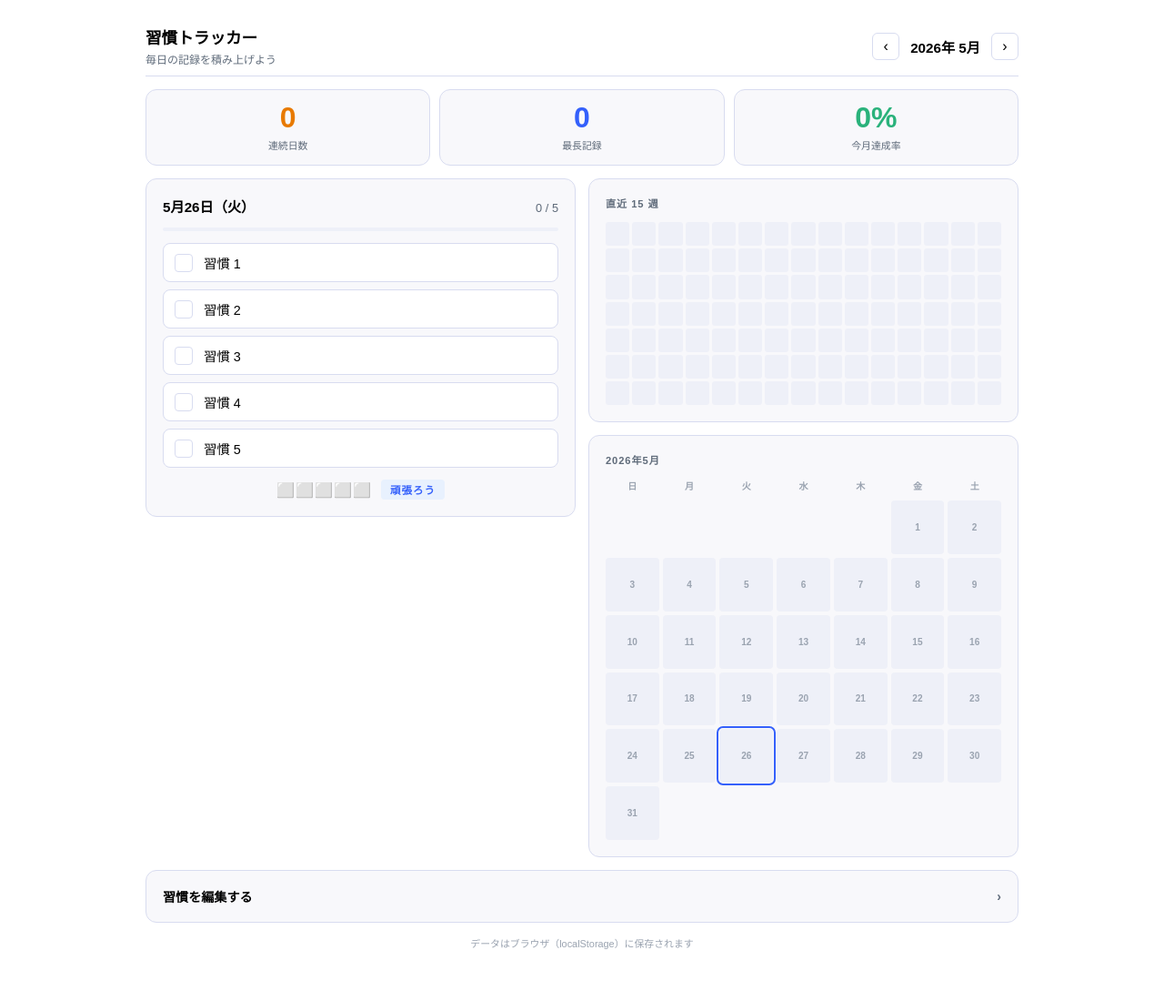
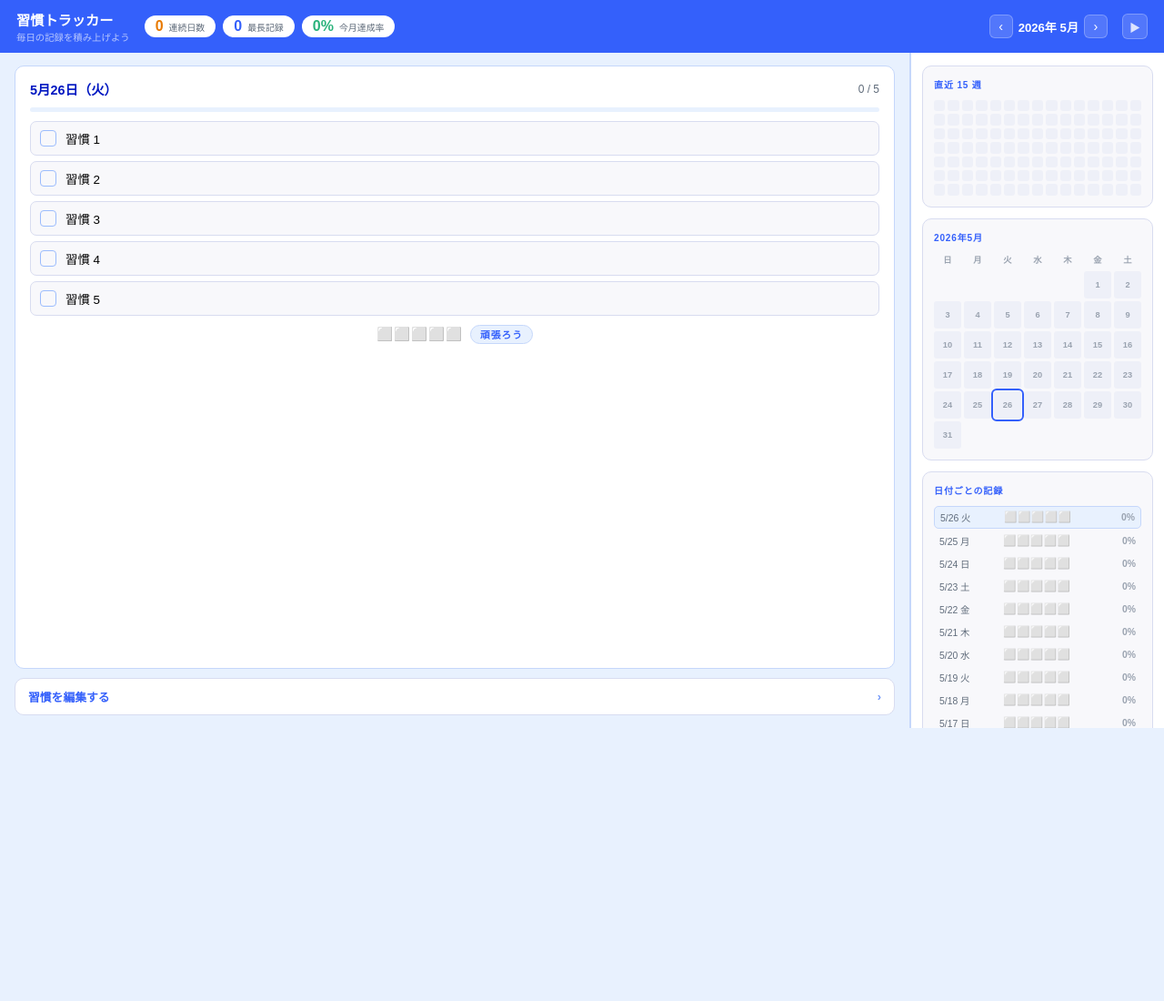
Before and after one commit to yuyuyu0170-dot/habit-tracker-web, a plain HTML site: page index.html in a window 1280 px wide. Shown: the whole page at 91% size. After the commit the page ends 800 px from the top, so only its background shows below. Drawn offline with Linux system fonts and the light colour scheme.

Commit message:
statsチップを白背景・元の色に戻す

```diff
--- a/index.html
+++ b/index.html
@@ -8,239 +8,322 @@
 *, *::before, *::after { box-sizing: border-box; margin: 0; padding: 0; }
 
 :root {
-  /* デジタル庁 Blue パレット */
   --blue-900: #0017C1;
   --blue-500: #3460FB;
   --blue-300: #7096F8;
   --blue-100: #C5D7FB;
   --blue-050: #E8F1FE;
-
-  /* Green（達成・成功） */
   --green-700: #1A8A5C;
   --green-500: #2AB27B;
   --green-100: #C5E8D8;
   --green-050: #EEF8F4;
-
-  /* Orange（ストリーク） */
-  --orange:    #E87A00;
-  --orange-bg: #FEF3E0;
-
-  /* Surface */
+  --orange: #E87A00;
   --bg:     #FFFFFF;
   --s1:     #F8F8FB;
   --s2:     #EEF0F8;
   --border: #D8DCF0;
-
-  /* Text */
   --t1: #000000;
   --t2: #5F6B7A;
   --t3: #9AA3B0;
-
-  --r: 12px;
+  --r: 10px;
+  --side-w: 280px;
 }
 
-body {
+html, body {
+  height: 100%;
+  overflow: hidden;
   font-family: Arial, 'Helvetica Neue', sans-serif;
-  background: var(--bg);
+  background: var(--blue-050);
   color: var(--t1);
-  min-height: 100vh;
-  padding: 24px 16px 56px;
 }
 
-.wrap { max-width: 960px; margin: 0 auto; display: flex; flex-direction: column; gap: 14px; }
-.top-bar { display: flex; justify-content: space-between; align-items: center; padding: 4px 0 10px; border-bottom: 1px solid var(--border); }
-.main-grid { display: grid; grid-template-columns: 1fr 1fr; gap: 14px; align-items: start; }
-.side-panel { display: flex; flex-direction: column; gap: 14px; }
+body { display: flex; flex-direction: column; }
 
-/* ─── Header ─── */
-.header h1 { font-size: 1.1rem; font-weight: 700; color: var(--t1); }
-.header p  { font-size: 0.75rem; color: var(--t2); margin-top: 3px; }
+/* ══════════════════════════════
+   TOP BAR — blue background
+══════════════════════════════ */
+.top-bar {
+  flex-shrink: 0;
+  background: var(--blue-500);
+  display: flex;
+  align-items: center;
+  gap: 16px;
+  padding: 10px 18px;
+}
 
-/* ─── Month nav ─── */
-.month-nav {
-  display: flex; align-items: center; gap: 12px;
+.header { flex-shrink: 0; }
+.header h1 { font-size: 0.95rem; font-weight: 700; color: #fff; }
+.header p  { font-size: 0.65rem; color: rgba(255,255,255,0.65); margin-top: 1px; }
+
+/* Stats chips in top bar */
+.stat-chips {
+  display: flex;
+  gap: 8px;
+  flex: 1;
 }
+.chip {
+  display: flex;
+  align-items: center;
+  gap: 6px;
+  background: #fff;
+  border-radius: 20px;
+  padding: 4px 12px;
+}
+.chip-num {
+  font-size: 1rem;
+  font-weight: 700;
+  line-height: 1;
+}
+.chip-num.orange { color: var(--orange); }
+.chip-num.blue   { color: var(--blue-500); }
+.chip-num.green  { color: var(--green-500); }
+.chip-lbl {
+  font-size: 0.62rem;
+  color: var(--t2);
+  white-space: nowrap;
+}
+
+/* Month nav */
+.month-nav { display: flex; align-items: center; gap: 6px; flex-shrink: 0; }
 .nav-btn {
-  width: 30px; height: 30px; border-radius: 6px;
-  background: var(--bg); border: 1px solid var(--border);
-  color: var(--t1); font-size: 1rem; cursor: pointer;
+  width: 26px; height: 26px; border-radius: 6px;
+  background: rgba(255,255,255,0.15);
+  border: 1px solid rgba(255,255,255,0.25);
+  color: #fff; font-size: 0.9rem; cursor: pointer;
   display: flex; align-items: center; justify-content: center;
   transition: background 0.15s;
 }
-.nav-btn:hover { background: var(--s2); }
-.month-label { font-size: 0.95rem; font-weight: 700; }
+.nav-btn:hover { background: rgba(255,255,255,0.3); }
+.month-label { font-size: 0.82rem; font-weight: 700; color: #fff; white-space: nowrap; }
 
-/* ─── Stat row ─── */
-.stats { display: grid; grid-template-columns: repeat(3, 1fr); gap: 10px; }
-.stat {
-  background: var(--s1); border: 1px solid var(--border);
-  border-radius: var(--r); padding: 14px 10px; text-align: center;
+/* Toggle button */
+.toggle-side {
+  width: 28px; height: 28px; border-radius: 6px; flex-shrink: 0;
+  background: rgba(255,255,255,0.15);
+  border: 1px solid rgba(255,255,255,0.25);
+  color: rgba(255,255,255,0.8); font-size: 0.75rem; cursor: pointer;
+  display: flex; align-items: center; justify-content: center;
+  transition: background 0.15s;
 }
-.stat-num {
-  font-size: 2rem; font-weight: 700; line-height: 1;
-  display: block; margin-bottom: 6px;
+.toggle-side:hover { background: rgba(255,255,255,0.3); color: #fff; }
+
+/* ══════════════════════════════
+   BODY AREA
+══════════════════════════════ */
+.body-area {
+  flex: 1;
+  display: flex;
+  overflow: hidden;
+  gap: 0;
 }
-.stat-num.orange { color: var(--orange); }
-.stat-num.blue   { color: var(--blue-500); }
-.stat-num.green  { color: var(--green-500); }
-.stat-lbl { font-size: 0.68rem; color: var(--t2); font-weight: 400; }
 
-/* ─── Today card ─── */
+/* ── Main panel ── */
+.main-panel {
+  flex: 1;
+  min-width: 0;
+  overflow-y: auto;
+  padding: 14px 16px;
+  display: flex;
+  flex-direction: column;
+  gap: 10px;
+}
+
+/* Today card */
 .today {
-  background: var(--s1); border: 1px solid var(--border);
-  border-radius: var(--r); padding: 18px;
-  display: flex; flex-direction: column; gap: 13px;
+  background: var(--bg);
+  border: 1.5px solid var(--blue-100);
+  border-radius: var(--r);
+  padding: 14px 16px;
+  display: flex;
+  flex-direction: column;
+  gap: 10px;
+  flex: 1;
 }
-.today-head { display: flex; justify-content: space-between; align-items: baseline; }
-.today-date { font-size: 0.95rem; font-weight: 700; }
-.today-pct  { font-size: 0.8rem; color: var(--t2); }
+.today-head { display: flex; justify-content: space-between; align-items: center; }
+.today-date { font-size: 0.9rem; font-weight: 700; color: var(--blue-900); }
+.today-pct  { font-size: 0.75rem; color: var(--t2); }
 
-/* Progress bar */
-.prog-track { height: 4px; background: var(--s2); border-radius: 99px; overflow: hidden; }
+.prog-track { height: 5px; background: var(--blue-050); border-radius: 99px; overflow: hidden; }
 .prog-fill  {
-  height: 100%; border-radius: 99px; background: var(--blue-500);
+  height: 100%; border-radius: 99px;
+  background: linear-gradient(90deg, var(--blue-300), var(--blue-500));
   transition: width 0.4s cubic-bezier(.4,0,.2,1);
 }
-.prog-fill.full { background: var(--green-500); }
+.prog-fill.full { background: linear-gradient(90deg, var(--green-500), var(--green-700)); }
 
-/* Habit list */
-.habits { display: flex; flex-direction: column; gap: 8px; }
+.habits { display: flex; flex-direction: column; gap: 6px; }
 .habit {
-  display: flex; align-items: center; gap: 12px; padding: 10px 12px;
-  border-radius: 8px; background: var(--bg); border: 1px solid var(--border);
-  cursor: pointer; transition: border-color 0.15s, background 0.15s; user-select: none;
+  display: flex; align-items: center; gap: 10px;
+  padding: 8px 10px; border-radius: 7px;
+  background: var(--s1); border: 1px solid var(--border);
+  cursor: pointer; transition: border-color 0.15s, background 0.15s;
+  user-select: none;
 }
-.habit:hover { background: var(--s2); }
+.habit:hover { background: var(--blue-050); border-color: var(--blue-100); }
 .habit.done  { background: var(--green-050); border-color: var(--green-100); }
-
 .chk {
-  width: 20px; height: 20px; border-radius: 4px; flex-shrink: 0;
-  border: 1.5px solid var(--border); display: flex;
-  align-items: center; justify-content: center;
-  font-size: 0.75rem; color: #fff; transition: all 0.15s;
+  width: 18px; height: 18px; border-radius: 4px; flex-shrink: 0;
+  border: 1.5px solid var(--border);
+  display: flex; align-items: center; justify-content: center;
+  font-size: 0.7rem; color: #fff; transition: all 0.15s;
 }
+.habit:not(.done) .chk { border-color: var(--blue-200, #9BBCFD); }
 .habit.done .chk { background: var(--green-500); border-color: var(--green-500); }
-
-.hname { font-size: 0.9rem; font-weight: 400; }
+.hname { font-size: 0.84rem; }
 .habit.done .hname { color: var(--green-700); font-weight: 500; }
 
-/* Emoji bar */
 .ebar {
-  display: flex; align-items: center; justify-content: center; gap: 10px;
-  font-size: 1rem; letter-spacing: 1px;
+  display: flex; align-items: center; justify-content: center; gap: 8px;
+  font-size: 0.9rem; letter-spacing: 1px;
 }
 .eval {
-  font-size: 0.72rem; font-weight: 600; color: var(--blue-500);
-  background: var(--blue-050); border-radius: 4px; padding: 3px 10px;
+  font-size: 0.67rem; font-weight: 700; color: var(--blue-500);
+  background: var(--blue-050); border: 1px solid var(--blue-100);
+  border-radius: 20px; padding: 2px 10px;
 }
 
-/* ─── Cards ─── */
-.heatmap-card, .cal-card, .settings-card {
-  background: var(--s1); border: 1px solid var(--border);
-  border-radius: var(--r); padding: 18px;
+/* Settings */
+.settings-card {
+  background: var(--bg); border: 1px solid var(--border);
+  border-radius: var(--r); padding: 10px 14px; flex-shrink: 0;
 }
-.card-title {
-  font-size: 0.7rem; font-weight: 700; text-transform: uppercase;
-  letter-spacing: 0.08em; color: var(--t2); margin-bottom: 13px;
-}
-
-/* ─── Heatmap ─── */
-.hmap { display: grid; grid-template-columns: repeat(15, 1fr); gap: 3px; }
-.cell {
-  aspect-ratio: 1; border-radius: 3px;
-  transition: transform 0.12s; cursor: default;
-}
-.cell:hover { transform: scale(1.4); z-index: 1; position: relative; }
-.h0 { background: var(--s2); }
-.h1 { background: var(--green-050); }
-.h2 { background: var(--green-100); }
-.h3 { background: #7BCFAB; }
-.h4 { background: var(--green-500); }
-.h5 { background: var(--green-700); }
-
-/* ─── Calendar ─── */
-.cal-grid { display: grid; grid-template-columns: repeat(7, 1fr); gap: 4px; }
-.cal-wd {
-  font-size: 0.63rem; color: var(--t3); text-align: center;
-  padding-bottom: 5px; font-weight: 700;
-}
-.cal-d {
-  aspect-ratio: 1; border-radius: 4px;
-  display: flex; align-items: center; justify-content: center;
-  font-size: 0.63rem; font-weight: 600;
-}
-.cal-d.empty  { }
-.cal-d.future { background: var(--s2); color: var(--t3); }
-.cal-d.today-mark { outline: 2px solid var(--blue-500); outline-offset: 1px; }
-.d0 { background: var(--s2); color: var(--t3); }
-.d1 { background: var(--green-050); color: var(--green-700); }
-.d2 { background: var(--green-100); color: var(--green-700); }
-.d3 { background: #7BCFAB; color: #fff; }
-.d4 { background: var(--green-500); color: #fff; }
-.d5 { background: var(--green-700); color: #fff; }
-
-/* ─── Settings ─── */
 .stg-toggle {
   display: flex; justify-content: space-between; align-items: center;
-  cursor: pointer; font-size: 0.88rem; font-weight: 700; user-select: none;
+  cursor: pointer; font-size: 0.8rem; font-weight: 700; user-select: none;
+  color: var(--blue-500);
 }
-.stg-toggle:hover { color: var(--blue-500); }
-.arrow { color: var(--t2); transition: transform 0.2s; display: inline-block; }
+.stg-toggle:hover { color: var(--blue-900); }
+.arrow { color: var(--blue-300); transition: transform 0.2s; display: inline-block; }
 .arrow.open { transform: rotate(90deg); }
-.stg-body { display: none; flex-direction: column; gap: 9px; margin-top: 14px; }
+.stg-body { display: none; flex-direction: column; gap: 7px; margin-top: 10px; }
 .stg-body.open { display: flex; }
-.irow { display: flex; align-items: center; gap: 10px; }
-.ilbl { font-size: 0.72rem; color: var(--t3); width: 14px; text-align: right; flex-shrink: 0; }
+.irow { display: flex; align-items: center; gap: 8px; }
+.ilbl { font-size: 0.68rem; color: var(--t3); width: 14px; text-align: right; flex-shrink: 0; }
 .hinput {
-  flex: 1; background: var(--bg); border: 1px solid var(--border);
-  border-radius: 6px; color: var(--t1); padding: 8px 11px;
-  font-size: 0.87rem; font-family: Arial, sans-serif;
+  flex: 1; background: var(--s1); border: 1px solid var(--border);
+  border-radius: 6px; color: var(--t1); padding: 6px 10px;
+  font-size: 0.82rem; font-family: Arial, sans-serif;
   outline: none; transition: border-color 0.15s;
 }
-.hinput:focus { border-color: var(--blue-500); }
+.hinput:focus { border-color: var(--blue-500); background: var(--blue-050); }
 .sbtn {
-  margin-top: 4px; width: 100%; background: var(--blue-500);
-  border: none; color: #fff; padding: 11px; border-radius: 8px;
-  font-size: 0.88rem; font-weight: 700; font-family: Arial, sans-serif;
+  width: 100%; background: var(--blue-500);
+  border: none; color: #fff; padding: 9px; border-radius: 7px;
+  font-size: 0.82rem; font-weight: 700; font-family: Arial, sans-serif;
   cursor: pointer; transition: background 0.15s;
 }
 .sbtn:hover { background: var(--blue-900); }
 
-/* ─── Footer ─── */
-.note { text-align: center; font-size: 0.68rem; color: var(--t3); }
+/* ── Side panel ── */
+.side-panel {
+  width: var(--side-w);
+  flex-shrink: 0;
+  overflow-y: auto;
+  overflow-x: hidden;
+  background: var(--bg);
+  border-left: 2px solid var(--blue-100);
+  padding: 14px 12px;
+  display: flex;
+  flex-direction: column;
+  gap: 12px;
+  transition: width 0.25s ease, padding 0.25s ease, border 0.25s ease;
+}
+.side-panel.closed {
+  width: 0; padding: 0; border-left: none; overflow: hidden;
+}
+
+.card {
+  background: var(--s1); border: 1px solid var(--border);
+  border-radius: var(--r); padding: 12px;
+}
+.card-title {
+  font-size: 0.63rem; font-weight: 700; text-transform: uppercase;
+  letter-spacing: 0.08em; color: var(--blue-500); margin-bottom: 10px;
+}
+
+/* Heatmap */
+.hmap { display: grid; grid-template-columns: repeat(15, 1fr); gap: 3px; }
+.cell { aspect-ratio: 1; border-radius: 3px; cursor: default; transition: transform 0.1s; }
+.cell:hover { transform: scale(1.4); z-index: 1; position: relative; }
+.h0 { background: var(--s2); }
+.h1 { background: var(--blue-050); }
+.h2 { background: var(--blue-100); }
+.h3 { background: var(--blue-300); }
+.h4 { background: var(--blue-500); }
+.h5 { background: var(--blue-900); }
+
+/* Calendar */
+.cal-grid { display: grid; grid-template-columns: repeat(7, 1fr); gap: 3px; }
+.cal-wd { font-size: 0.58rem; color: var(--t3); text-align: center; padding-bottom: 3px; font-weight: 700; }
+.cal-d {
+  aspect-ratio: 1; border-radius: 3px;
+  display: flex; align-items: center; justify-content: center;
+  font-size: 0.58rem; font-weight: 600;
+}
+.cal-d.future { background: var(--s2); color: var(--t3); }
+.cal-d.today-mark { outline: 2px solid var(--blue-500); outline-offset: 1px; }
+.d0 { background: var(--s2); color: var(--t3); }
+.d1 { background: var(--blue-050); color: var(--blue-900); }
+.d2 { background: var(--blue-100); color: var(--blue-900); }
+.d3 { background: var(--blue-300); color: #fff; }
+.d4 { background: var(--blue-500); color: #fff; }
+.d5 { background: var(--blue-900); color: #fff; }
+
+/* Date list */
+.date-list { display: flex; flex-direction: column; gap: 2px; }
+.date-row {
+  display: flex; align-items: center; gap: 6px;
+  padding: 4px 6px; border-radius: 5px; font-size: 0.68rem;
+}
+.date-row:hover { background: var(--blue-050); }
+.date-row.is-today { background: var(--blue-050); border: 1px solid var(--blue-100); border-radius: 5px; }
+.dr-date { color: var(--t2); width: 64px; flex-shrink: 0; font-size: 0.65rem; }
+.dr-dots { flex: 1; letter-spacing: 0.5px; font-size: 0.72rem; }
+.dr-pct { width: 32px; text-align: right; font-weight: 700; font-size: 0.65rem; flex-shrink: 0; }
+.pct-100 { color: var(--blue-900); }
+.pct-hi  { color: var(--blue-500); }
+.pct-mid { color: var(--blue-300); }
+.pct-lo  { color: var(--t3); }
 </style>
 </head>
 <body>
-<div class="wrap">
 
+<!-- Top bar -->
 <div class="top-bar">
   <div class="header">
     <h1>習慣トラッカー</h1>
     <p>毎日の記録を積み上げよう</p>
   </div>
+
+  <div class="stat-chips">
+    <div class="chip">
+      <span class="chip-num orange" id="s-streak">0</span>
+      <span class="chip-lbl">連続日数</span>
+    </div>
+    <div class="chip">
+      <span class="chip-num blue" id="s-best">0</span>
+      <span class="chip-lbl">最長記録</span>
+    </div>
+    <div class="chip">
+      <span class="chip-num green" id="s-rate">—</span>
+      <span class="chip-lbl">今月達成率</span>
+    </div>
+  </div>
+
   <div class="month-nav">
     <button class="nav-btn" id="prev">‹</button>
     <span class="month-label" id="month-lbl"></span>
     <button class="nav-btn" id="next">›</button>
   </div>
+
+  <button class="toggle-side" id="toggle-side" title="履歴パネルを開閉">▶</button>
 </div>
 
-  <div class="stats">
-    <div class="stat">
-      <span class="stat-num orange" id="s-streak">0</span>
-      <div class="stat-lbl">連続日数</div>
-    </div>
-    <div class="stat">
-      <span class="stat-num blue" id="s-best">0</span>
-      <div class="stat-lbl">最長記録</div>
-    </div>
-    <div class="stat">
-      <span class="stat-num green" id="s-rate">—</span>
-      <div class="stat-lbl">今月達成率</div>
-    </div>
-  </div>
+<!-- Body -->
+<div class="body-area">
 
-  <div class="main-grid">
+  <!-- Main -->
+  <div class="main-panel">
     <div class="today">
       <div class="today-head">
         <span class="today-date" id="today-lbl"></span>
@@ -249,19 +332,6 @@ body {
       <div class="prog-track"><div class="prog-fill" id="prog" style="width:0"></div></div>
       <div class="habits" id="habits"></div>
       <div class="ebar" id="ebar"></div>
-    </div>
-
-    <div class="side-panel">
-      <div class="heatmap-card">
-        <div class="card-title">直近 15 週</div>
-        <div class="hmap" id="hmap"></div>
-      </div>
-
-      <div class="cal-card">
-        <div class="card-title" id="cal-title">月間カレンダー</div>
-        <div class="cal-grid" id="cal-grid"></div>
-      </div>
-    </div>
     </div>
 
     <div class="settings-card">
@@ -274,8 +344,23 @@ body {
         <button class="sbtn" id="stg-save">保存する</button>
       </div>
     </div>
+  </div>
 
-  <div class="note">データはブラウザ（localStorage）に保存されます</div>
+  <!-- Side -->
+  <div class="side-panel" id="side-panel">
+    <div class="card">
+      <div class="card-title">直近 15 週</div>
+      <div class="hmap" id="hmap"></div>
+    </div>
+    <div class="card">
+      <div class="card-title" id="cal-title">月間カレンダー</div>
+      <div class="cal-grid" id="cal-grid"></div>
+    </div>
+    <div class="card">
+      <div class="card-title">日付ごとの記録</div>
+      <div class="date-list" id="date-list"></div>
+    </div>
+  </div>
 </div>
 
 <script>
@@ -334,7 +419,7 @@ function renderToday() {
     list.appendChild(el);
   });
 
-  const emojis=r.map(v=>v?'🟩':'⬜').join('');
+  const emojis=r.map(v=>v?'🟦':'⬜').join('');
   const label=pct===100?'完璧':pct>=80?'良い':pct>=60?'まずまず':pct>=40?'もう少し':'頑張ろう';
   document.getElementById('ebar').innerHTML=`<span>${emojis}</span><span class="eval">${label}</span>`;
 }
@@ -379,6 +464,23 @@ function renderCal() {
   }
 }
 
+function renderDateList() {
+  const list=document.getElementById('date-list'); list.innerHTML='';
+  const now=new Date(), todayKey=dk(now);
+  for(let i=0;i<90;i++){
+    const d=new Date(now); d.setDate(d.getDate()-i);
+    const k=dk(d), pct=rate(k);
+    const r=rec(k);
+    const dots=r.map(v=>v?'🟦':'⬜').join('');
+    const dateStr=`${d.getMonth()+1}/${d.getDate()} ${WD[d.getDay()]}`;
+    const pctCls=pct===100?'pct-100':pct>=80?'pct-hi':pct>=40?'pct-mid':'pct-lo';
+    const row=document.createElement('div');
+    row.className='date-row'+(k===todayKey?' is-today':'');
+    row.innerHTML=`<span class="dr-date">${dateStr}</span><span class="dr-dots">${dots}</span><span class="dr-pct ${pctCls}">${pct}%</span>`;
+    list.appendChild(row);
+  }
+}
+
 function renderSettings() {
   const box=document.getElementById('stg-inputs'); box.innerHTML='';
   st.habits.forEach((name,i)=>{
@@ -387,6 +489,16 @@ function renderSettings() {
     box.appendChild(row);
   });
 }
+
+// Side panel toggle
+const sidePanel=document.getElementById('side-panel');
+const toggleBtn=document.getElementById('toggle-side');
+let sideOpen=true;
+toggleBtn.onclick=()=>{
+  sideOpen=!sideOpen;
+  sidePanel.classList.toggle('closed',!sideOpen);
+  toggleBtn.textContent=sideOpen?'▶':'◀';
+};
 
 document.getElementById('stg-toggle').onclick=()=>{
   const b=document.getElementById('stg-body'), a=document.getElementById('stg-arrow');
@@ -402,7 +514,7 @@ document.getElementById('stg-save').onclick=()=>{
 document.getElementById('prev').onclick=()=>{ if(vm.m===0){vm.y--;vm.m=11;}else vm.m--; renderNav();renderStats();renderCal(); };
 document.getElementById('next').onclick=()=>{ if(vm.m===11){vm.y++;vm.m=0;}else vm.m++; renderNav();renderStats();renderCal(); };
 
-function renderAll() { renderToday();renderStats();renderNav();renderHmap();renderCal();renderSettings(); }
+function renderAll() { renderToday();renderStats();renderNav();renderHmap();renderCal();renderDateList();renderSettings(); }
 renderAll();
 </script>
 </body>
```
Lines whose indentation alone changed are shown as unchanged.
